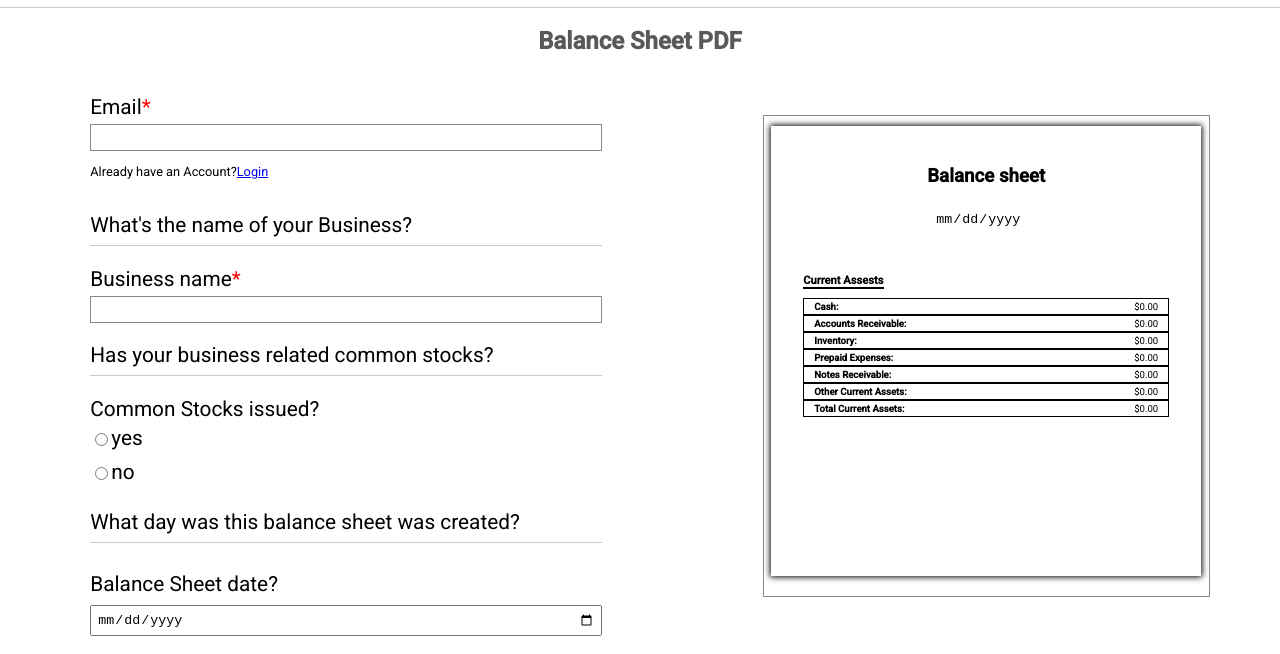
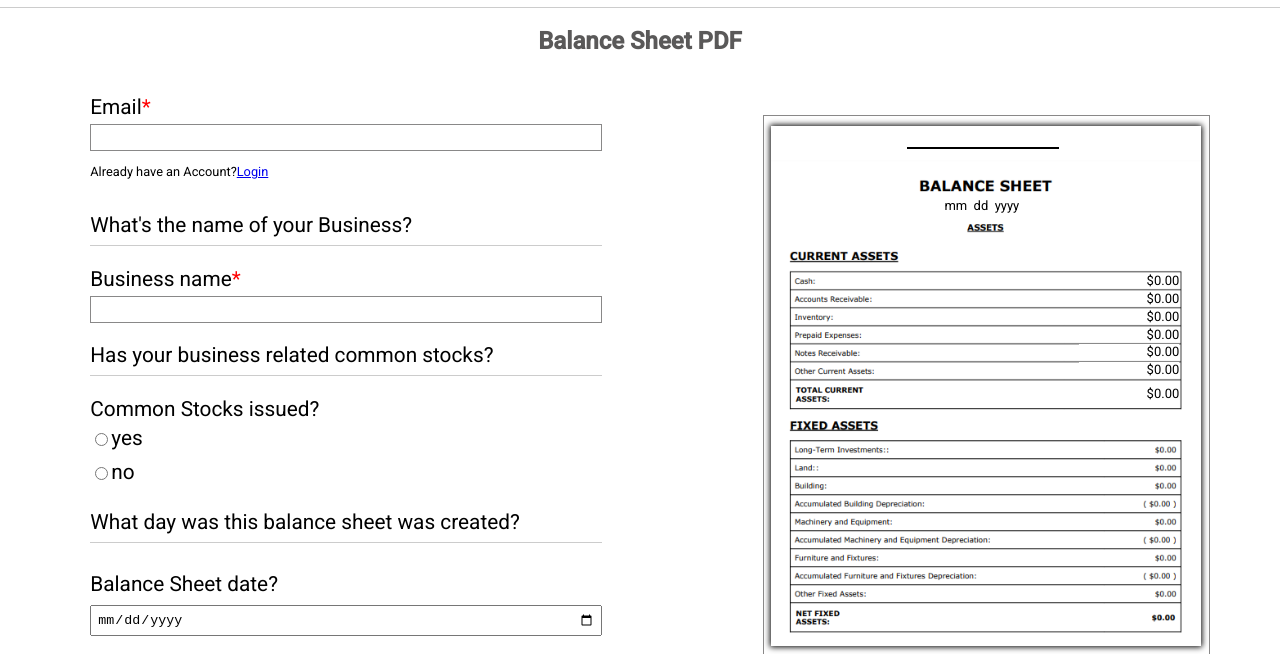
Before and after one commit to Rohitkushwaha01/balance-sheet-generator, a plain HTML site: page index.html in a window 1280 px wide. Shown: the part 121-775 px from the top of the page. Drawn offline with Linux system fonts and the light colour scheme.

Commit message:
first file

```diff
--- a/index.html
+++ b/index.html
@@ -33,14 +33,14 @@
         <div class="user-form">
           <div class="c-flex email">
             <label for="email">Email<span>*</span></label>
-            <input type="email" id="email" />
+            <input type="email" id="email" required/>
             <p>Already have an Account?<a href="#">Login</a></p>
           </div>
 
           <div class="c-flex bname">
             <p>What's the name of your Business?</p>
             <label for="bname">Business name<span>*</span></label>
-            <input type="number" id="bname" />
+            <input type="text" id="bname" required/>
           </div>
 
           <div class="c-flex stock">
@@ -93,42 +93,20 @@
         </div>
         <div class="preview-form">
          <div class="page-1">
-            <div class="page-1-head">
-              <h3>Balance sheet</h3>
-              <input type="date" id="sheet-date-page-1" asp-format="{0:yyyy-MM-dd}">
+           <div class="user-inputs">
+              <img src="page1.png" alt="">
+              <label id="business-data"></label>
+              <label id="mm-data">mm</label>
+              <label id="dd-data">dd</label>
+              <label id="yyyy-data">yyyy</label>
+              <label id="cash-data">$0.00</label>
+              <label id="acc-data">$0.00</label>
+              <label id="Inven-data">$0.00</label>
+              <label id="prepaid-data">$0.00</label>
+              <label id="notes-data">$0.00</label>
+              <label id="other-data">$0.00</label>
+              <label id="total-data">$0.00</label>
             </div>
-            <div class="current-assests">
-              <h2>Current Assests</h2>
-              <div class="cash-pdf flex">
-                <h4>Cash: </h4>
-                <p id="cash-data">$0.00</p>
-              </div>
-              <div class="acc-pdf flex">
-                <h4>Accounts Receivable: </h4>
-                <p id="acc-data">$0.00</p>
-              </div>
-              <div class="Inven-pdf flex">
-                <h4>Inventory: </h4>
-                <p id="Inven-data">$0.00</p>
-              </div>
-              <div class="prepaid-pdf flex">
-                <h4>Prepaid Expenses: </h4>
-                <p id="prepaid-data">$0.00</p>
-              </div>
-              <div class="notes-pdf flex">
-                <h4>Notes Receivable: </h4>
-                <p id="notes-data">$0.00</p>
-              </div>
-              <div class="other-pdf flex">
-                <h4>Other Current Assets: </h4>
-                <p id="cash-data">$0.00</p>
-              </div>
-              <div class="cash-pdf flex">
-                <h4>Total Current Assets: </h4>
-                <p id="total-cash">$0.00</p>
-              </div>
-            </div>
-
          </div>
         </div>
       </div>
--- a/script.js
+++ b/script.js
@@ -1,30 +1,60 @@
 // Form-1
-const sheetDate = document.getElementById('sheet-date');
-const cash = document.getElementById('cash');
-const accounts = document.getElementById('accounts');
-const inventory = document.getElementById('inventory');
-const expenses = document.getElementById('expenses');
-const notes = document.getElementById('notes');
+const Businessname = document.getElementById("bname");
+const sheetDate = document.getElementById("sheet-date");
+const cash = document.getElementById("cash");
+const accounts = document.getElementById("accounts");
+const inventory = document.getElementById("inventory");
+const expenses = document.getElementById("expenses");
+const notes = document.getElementById("notes");
 
 // PDF-form
-const sheetDatePdf = document.getElementById('sheet-date-page-1')
-const cashPdf = document.getElementById('cash-data');
-const accPdf = document.getElementById('acc-data');
-const InvenPdf = document.getElementById('Inven-data');
-const prePaidPdf = document.getElementById('prepaid-data');
-const notesPdf = document.getElementById('notes-data');
-const totalCash = document.getElementById('total-cash');
+const cashPdf = document.getElementById("cash-data");
+const accPdf = document.getElementById("acc-data");
+const InvenPdf = document.getElementById("Inven-data");
+const prePaidPdf = document.getElementById("prepaid-data");
+const notesPdf = document.getElementById("notes-data");
+const otherPdf = document.getElementById("other-data");
+const totalCash = document.getElementById("total-cash");
+const businessPdf = document.getElementById("business-data");
 
-const arr = [sheetDate, cash, accounts, inventory, expenses, notes]
+const mmPdf = document.getElementById('mm-data');
+const ddPdf = document.getElementById('dd-data');
+const yyyyPdf = document.getElementById('yyyy-data');
 
-const arrPDF = [sheetDatePdf, cashPdf, accPdf, InvenPdf, prePaidPdf, notesPdf, totalCash];
+const datePdf = [mmPdf, ddPdf, yyyyPdf]
 
-arr.forEach((item, index)=>{
-    item.addEventListener('change', ()=>{
-        arrPDF[index].innerText = `$${item.value}`
+const arr = [cash, accounts, inventory, expenses, notes];
+
+const arrPDF = [
+  cashPdf,
+  accPdf,
+  InvenPdf,
+  prePaidPdf,
+  notesPdf,
+  otherPdf,
+  totalCash,
+];
+
+arr.forEach((item, index) => {
+  item.addEventListener("change", () => {
+    arrPDF[index].innerText = `$${item.value}`;
+  });
+});
+
+sheetDate.addEventListener("change", () => {
+    const date = new Date(sheetDate.value);
+    const mm = date.getMonth()+1;
+    const dd = date.getDate();
+    const yyyy = date.getFullYear();
+
+    const arrDate = [mm, dd, yyyy];
+
+    datePdf.forEach((item, index)=>{
+        console.log(item.innerText)
+        item.innerText = arrDate[index];
     })
-})
+});
 
-sheetDate.addEventListener('change', ()=>{
-    sheetDatePdf.value = `${sheetDate.value}`
-})
+Businessname.addEventListener("change", () => {
+  businessPdf.innerText = `${Businessname.value}`;
+});
--- a/style.css
+++ b/style.css
@@ -110,7 +110,7 @@ input {
 .preview-form {
   border: 1px solid #898888;
   width: 445px;
-  height: 480px;
+  height: 540px;
   margin: 40px auto;
   overflow-y: scroll;
 }
@@ -128,45 +128,90 @@ input {
 .preview-form .page-1 {
   margin: 10px auto;
   width: 430px;
-  height: 450px;
+  height: 520px;
   box-shadow: 0px 0px 6px 1px #000;
+  position: relative;
 }
 
-.preview-form .page-1 .page-1-head {
-  text-align: center;
-  padding-top: 20px;
+.preview-form .page-1 img {
+  width: 100%;
+  margin-top: 30px;
 }
 
-#sheet-date-page-1 {
-  border: none;
+.preview-form .page-1 .user-inputs label {
+  position: absolute;
+  right: 22px;
+  background-color: #ffffff;
+  width: 100px;
+  text-align: end;
+  height: 14px;
+  font-size: small;
 }
 
-#sheet-date-page-1::-webkit-calendar-picker-indicator {
-  display: none;
-  -webkit-appearance: none;
+#business-data {
+  right: 0px;
+  margin-top: 20px;
+  width: 100%;
+  background-color: white;
+  text-align: center;
+  font-size: larger;
+  font-weight: bold;
 }
 
-.current-assests {
-  padding: 2rem;
+#business-data::after {
+  content: "";
+  width: 152px;
+  height: 2px;
+  background-color: black;
+  position: relative;
+  display: block;
+  left: 136px;
+  top: 1px;
 }
 
-.current-assests h2 {
-  font-size: 0.7rem;
-  border-bottom: 2px solid;
-  width: 81px;
+#cash-data {
+  top: 147px;
 }
 
-.current-assests h4,
-.current-assests p {
-  font-size: 0.6rem;
-  margin: 0px;
+#acc-data {
+  top: 165px;
 }
 
-.current-assests > div {
-  height: 15px;
-  align-items: center;
-  border: 1px solid;
-  padding: 0px 10px;
+#Inven-data {
+  top: 183px;
+}
+
+#prepaid-data {
+  top: 201px;
+}
+
+#notes-data {
+  top: 218px;
+}
+
+#other-data {
+  top: 236px;
+}
+
+#total-data {
+  top: 260px;
+}
+
+#mm-data {
+  top: 72px;
+  right: 234px;
+}
+
+#dd-data {
+  top: 72px;
+  right: 213px;
+  width: 20px;
+}
+
+#yyyy-data {
+  top: 72px;
+  right: 182px;
+  width: 25px;
 }
 
 /* Print button */
```
Also changed, not shown: page1.png (added).
